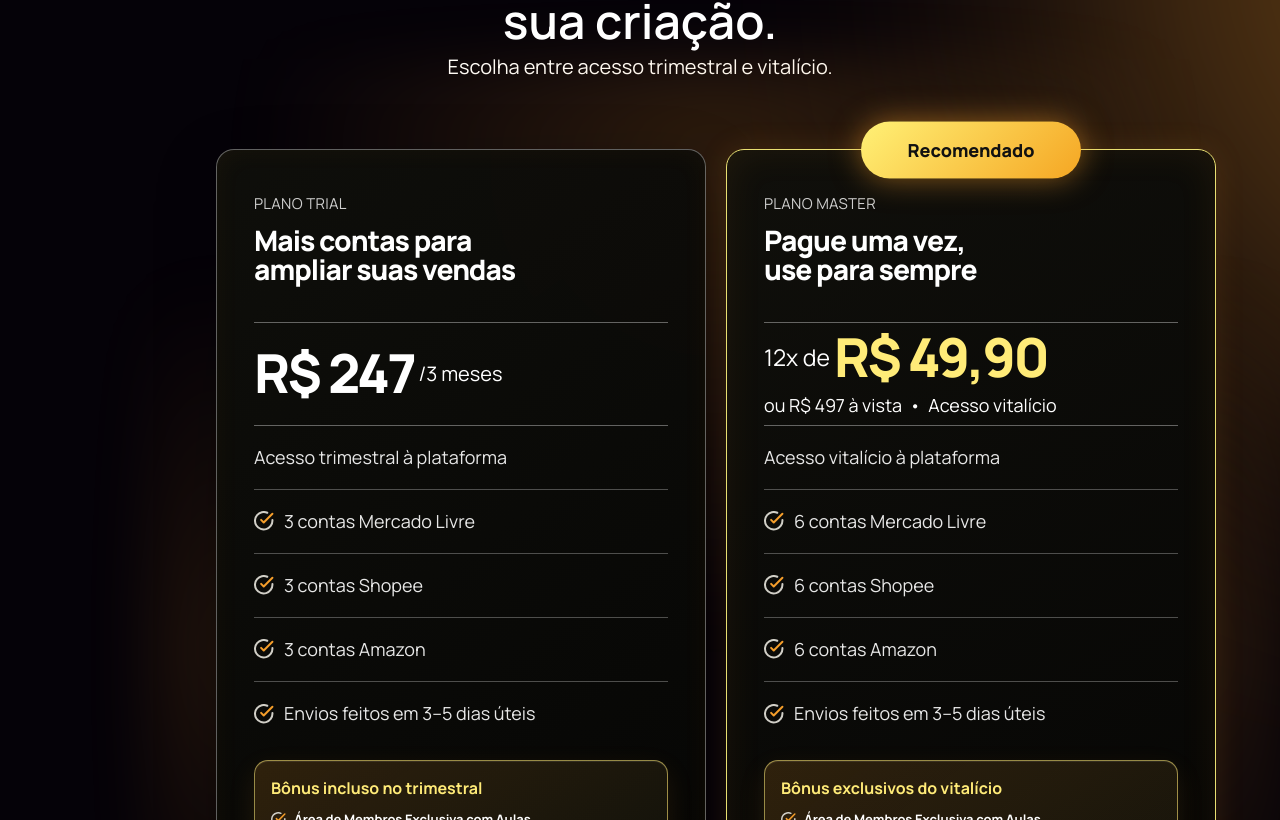
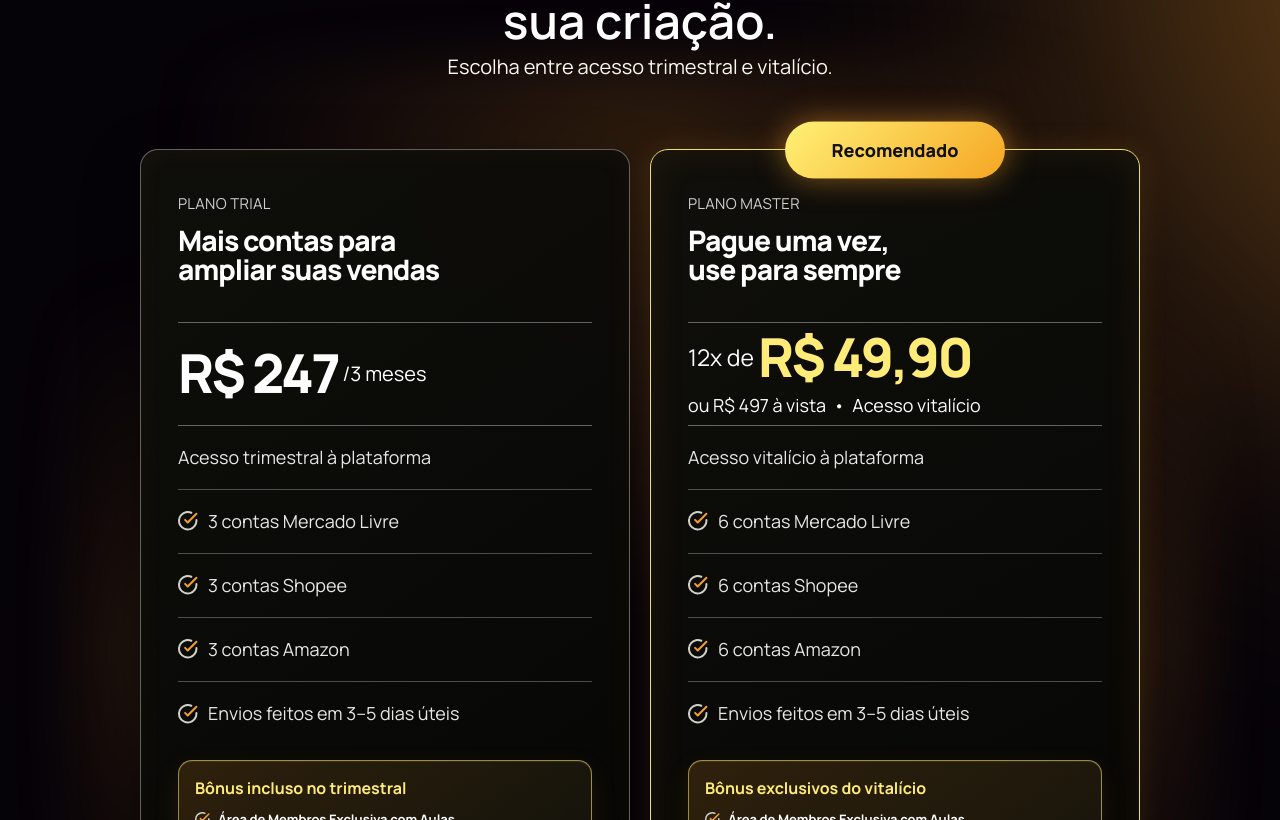
Before and after one commit to apprevealy/dropealy-landing, a React (Vite) app: page / in a window 1280 px wide. Shown: the part 4740-5560 px from the top of the page. Built offline with nearby package versions, Linux system fonts and the light colour scheme; a web font is replaced by a local one.

Commit message:
Centraliza os planos Trial e Master sem deslocamento horizontal

```diff
--- a/src/index.css
+++ b/src/index.css
@@ -570,11 +570,9 @@ body {
   display: grid;
   grid-template-columns: repeat(2, minmax(0, 1fr));
   gap: 20px;
-  left: 50%;
-  width: calc(100vw - 24px);
+  width: 100%;
   max-width: 1000px;
   margin: 68px auto 0;
-  transform: translateX(-50%);
   text-align: left;
 }
 
```
